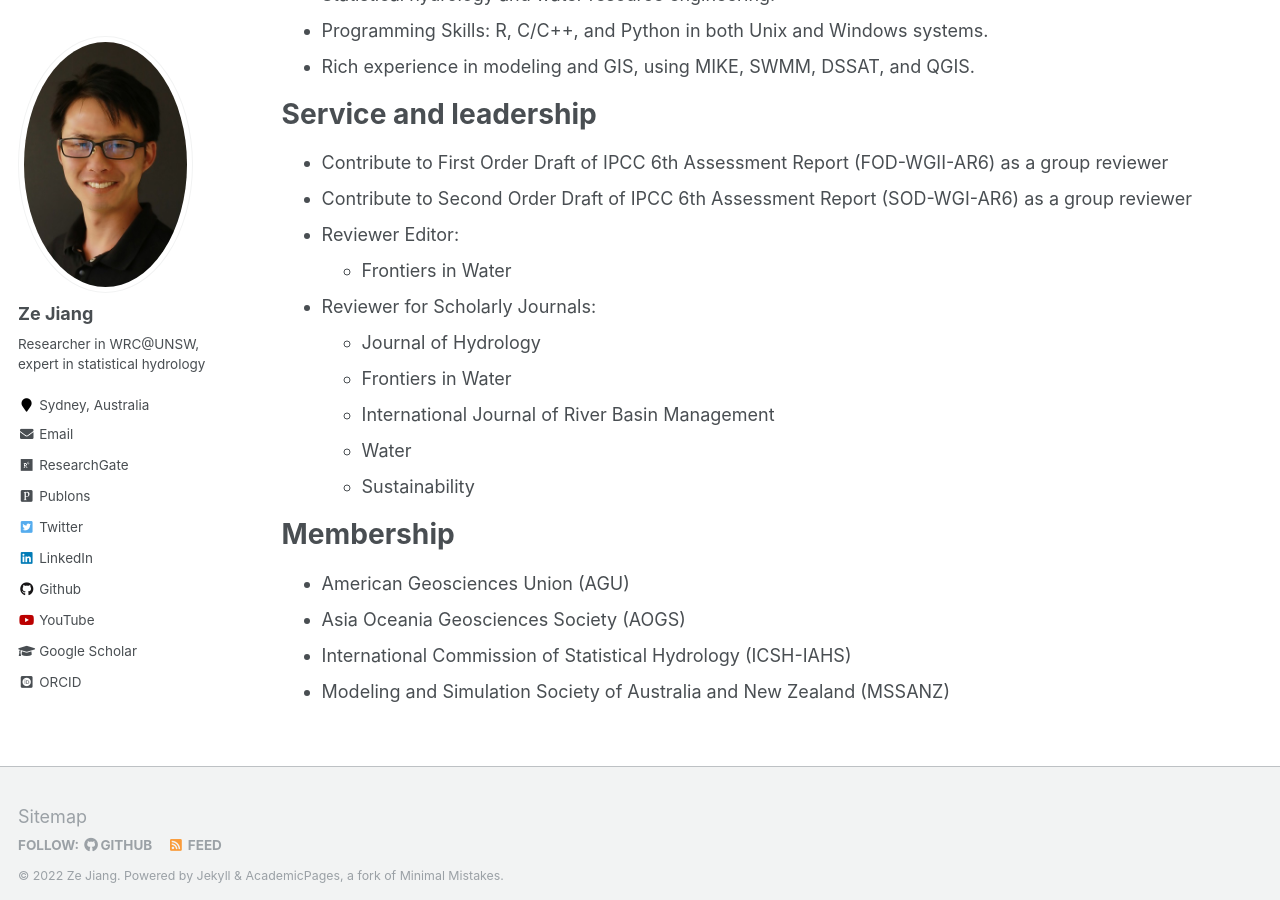
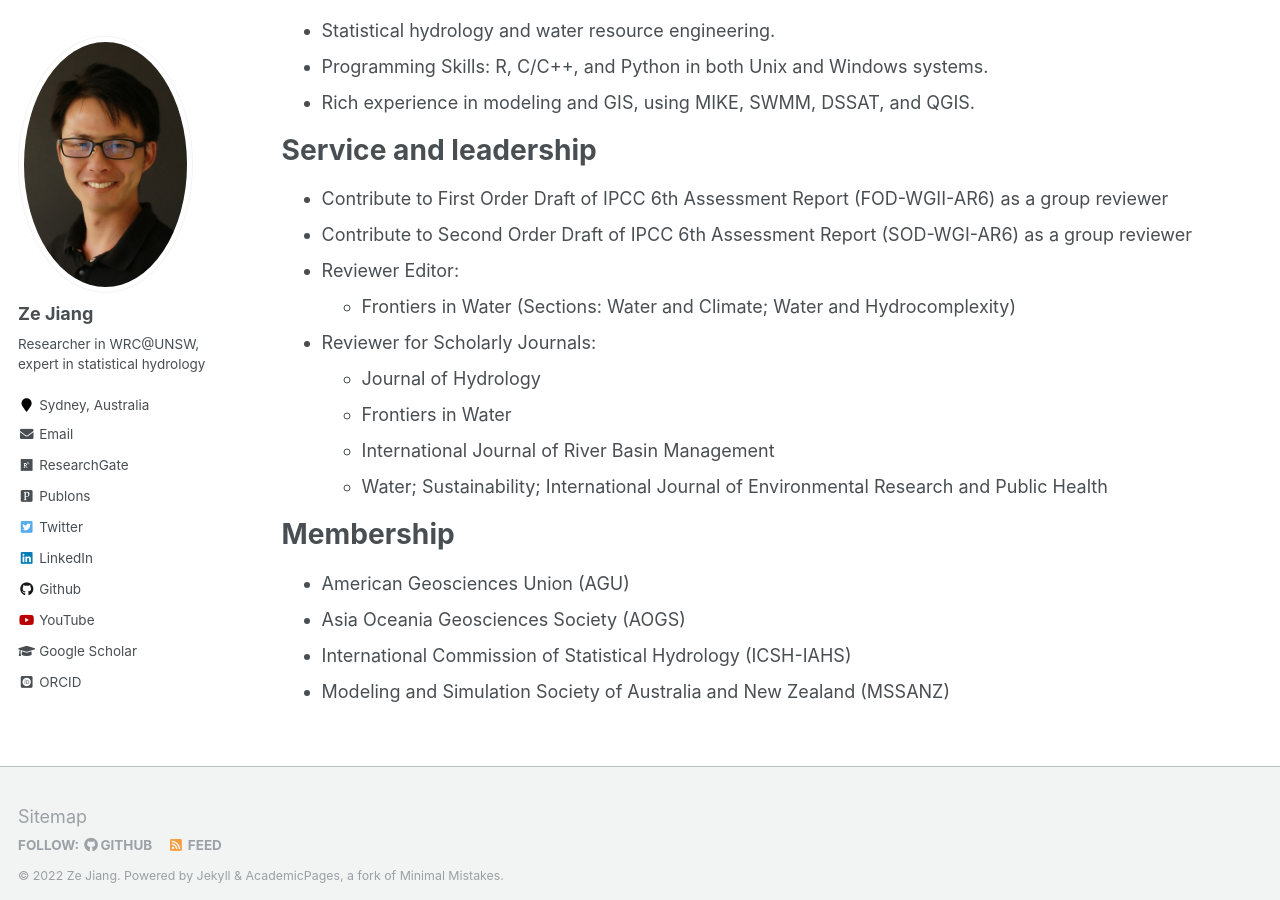
Before and after one commit to zejiang-unsw/zejiang-unsw.github.io, a Jekyll site: the page built from _pages/cv.md, in a window 1280 px wide and 900 px high, scrolled down 3858 px. Built offline with Jekyll 4.4.1, drawn with Linux system fonts in a browser that asks for light colours; some web fonts are replaced; some of the changed text lies outside the part shown.

```diff
--- a/_pages/cv.md
+++ b/_pages/cv.md
@@ -36,6 +36,7 @@
 * Jun. 2021 - Current: Postdoctoral Research Fellow
   * Water Research Centre, University of New South Wales, Sydney, Australia
   * Duties included:
+	+ The development of Wavelet system prediction (WASP) for characterizing chaotic system
     + Drought forecasting using CMIP decadal prediction and ACCESS seasonal forecasts
     + CMIP decadal prediction for rainfall forecasting over Australia
     + Bias characterisation and correction in Numerical Weather Prediction (NWP) models
@@ -90,13 +91,12 @@
 * Contribute to First Order Draft of IPCC 6th Assessment Report (FOD-WGII-AR6) as a group reviewer
 * Contribute to Second Order Draft of IPCC 6th Assessment Report (SOD-WGI-AR6) as a group reviewer
 * Reviewer Editor:
-  + Frontiers in Water
+  + Frontiers in Water (Sections: Water and Climate; Water and Hydrocomplexity)
 * Reviewer for Scholarly Journals:
   + Journal of Hydrology
   + Frontiers in Water
   + International Journal of River Basin Management
-  + Water
-  + Sustainability
+  + Water; Sustainability; International Journal of Environmental Research and Public Health
 
 Membership
 ======
```
Also changed, not shown: _pages/about.md (+4 -2 lines).
